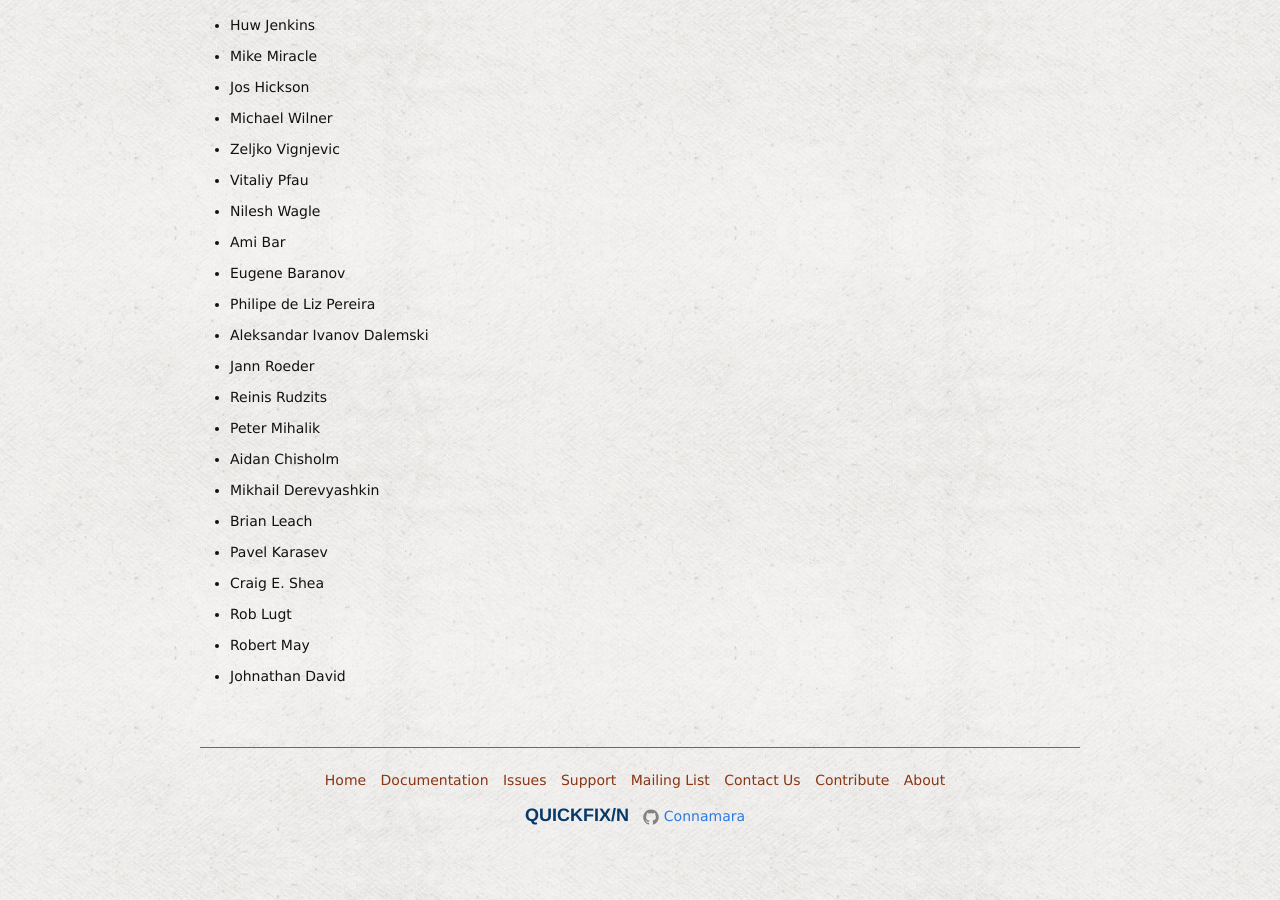
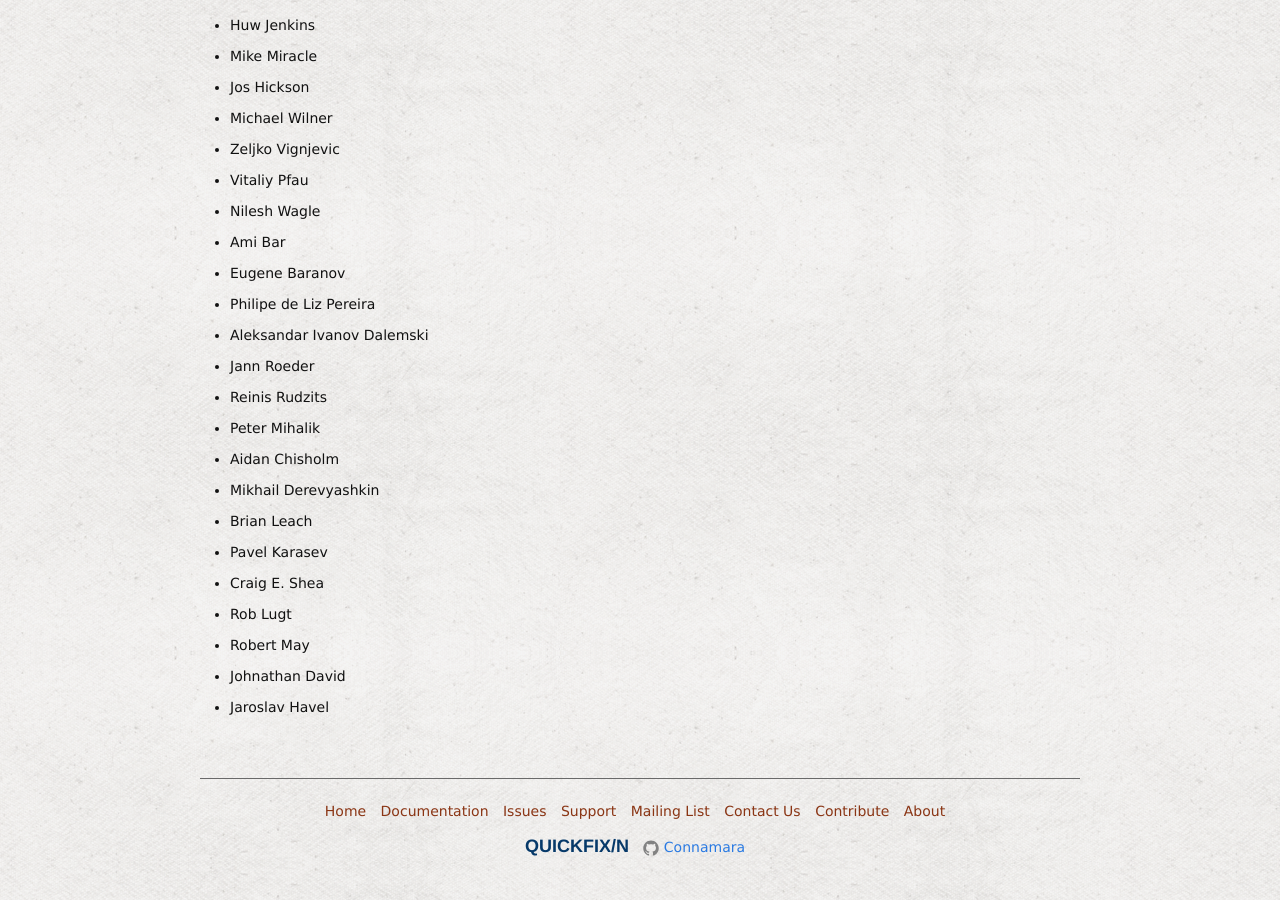
Before and after one commit to connamara/quickfixn, a Jekyll site: the page built from web/views/about/credits.md, in a window 1280 px wide and 900 px high, scrolled down 1867 px. Built offline with Jekyll 4.4.1, drawn with Linux system fonts in a browser that asks for light colours.

Commit message:
credit for #657
#657

```diff
--- a/web/views/about/credits.md
+++ b/web/views/about/credits.md
@@ -82,3 +82,4 @@ Contributors
 - Rob Lugt
 - Robert May
 - Johnathan David
+- Jaroslav Havel
```
